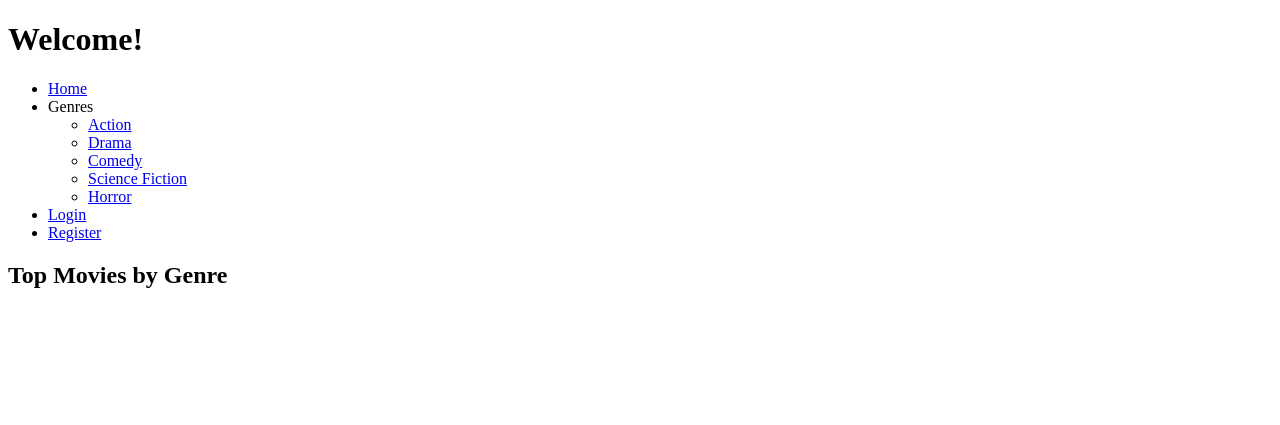
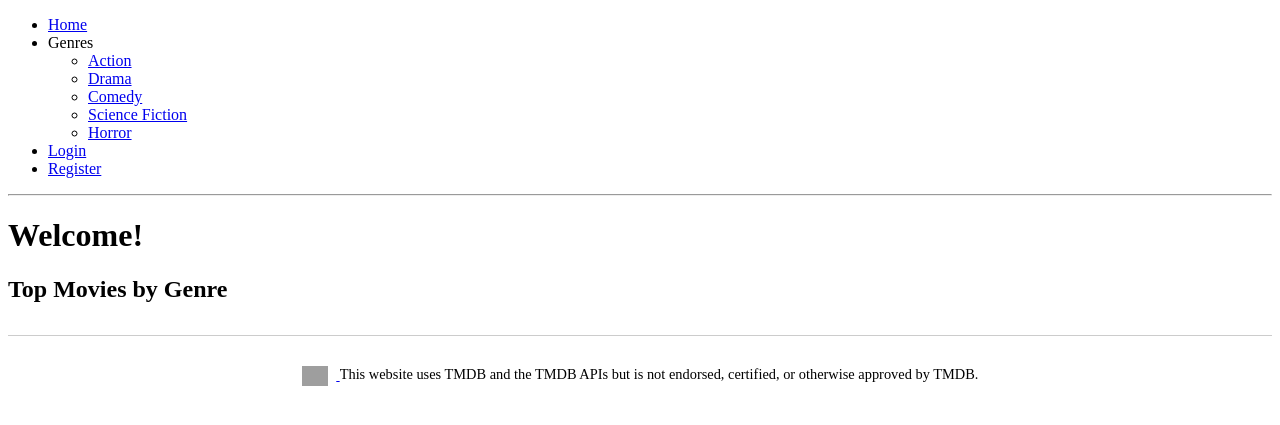
Before and after one commit to akempley/Team_Alpha, a Flask app: page / in a window 1280 px wide. Shown: the top 425 px of the page. Run offline with Flask 3, Linux system fonts and the light colour scheme; data that the repository does not hold is empty; grey boxes are pictures that could not be loaded.

Commit message:
Describe your changes here

```diff
--- a/flask_app/templates/base.html
+++ b/flask_app/templates/base.html
@@ -2,10 +2,12 @@
 <html lang="en">
 <head>
     <meta charset="UTF-8">
+    <meta name="viewport" content="width=device-width, initial-scale=1.0">
     <title>{% block title %}Team Alpha{% endblock %}</title>
+    <link rel="stylesheet" href="{{ url_for('static', filename='style.css') }}">
 </head>
 <body>
-
+{% block header %}
 <nav style="padding: 10px; background-color: #eee;">
     <a href="/">Home</a>
 
@@ -15,11 +17,20 @@
         <button type="submit">Search</button>
     </form>
 </nav>
-
+{% endblock %}
 <hr>
 
 {% block content %}
 {% endblock %}
+<footer style="text-align: center; padding: 1rem; margin-top: 2rem; border-top: 1px solid #ccc; font-size: 0.9rem;">
+    <p>
+        <a href="https://www.themoviedb.org/" target="_blank">
+            <img src="https://www.themoviedb.org/assets/2/v4/logos/v2/blue_square_2-d537fb228cf3ded904ef09b136fe3fec72548ebc1fea3fbbd1ad9e36364db38b.svg"
+                 alt="TMDB Logo" style="height: 20px; vertical-align: middle; margin-right: 0.5rem;">
+        </a>
+        This website uses TMDB and the TMDB APIs but is not endorsed, certified, or otherwise approved by TMDB.
+    </p>
+</footer>
 
 </body>
 </html>
--- a/flask_app/templates/home.html
+++ b/flask_app/templates/home.html
@@ -1,14 +1,8 @@
-<!DOCTYPE html>
-<html lang="en">
-<head>
-    <meta charset="UTF-8">
-    <meta name="viewport" content="width=device-width, initial-scale=1.0">
-    <title>Homepage for Team Alpha's Movie Archive</title>
-        <link rel="stylesheet" href="{{ url_for('static', filename='style.css') }}">
-</head>
+{% extends "base.html" %}
 
-<body>
-    <h1>Welcome!</h1>
+{% block title %}Homepage for Team Alpha's Movie Archive{% endblock %}
+
+{% block header %}
 
     <nav>
         <ul>
@@ -28,7 +22,10 @@
             <li><a href="/register">Register</a></li>
         </ul>
     </nav>
+{% endblock %}
 
+{% block content %}
+    <h1>Welcome!</h1>
     <h2>Top Movies by Genre</h2>
     {% for genre_name, movies in genre_movies.items() %}
         <div class="genre-section">
@@ -47,5 +44,4 @@
             </div>
         </div>
     {% endfor %}
-</body>
-</html>
+{% endblock %}
```
